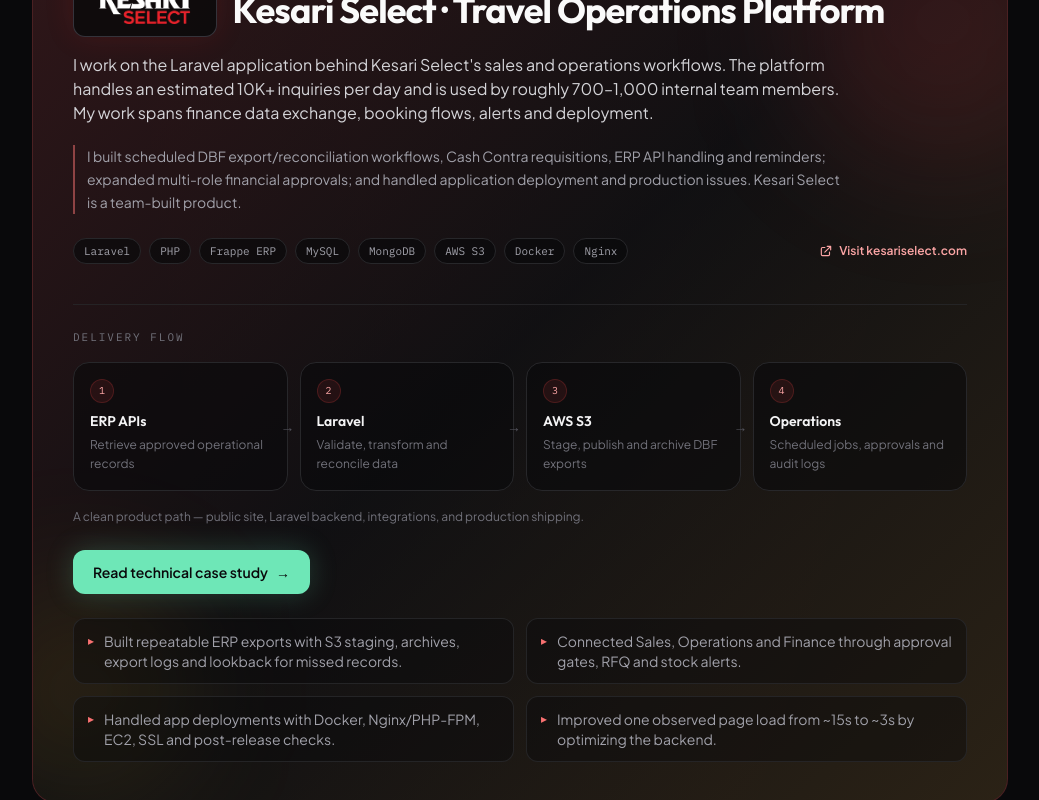
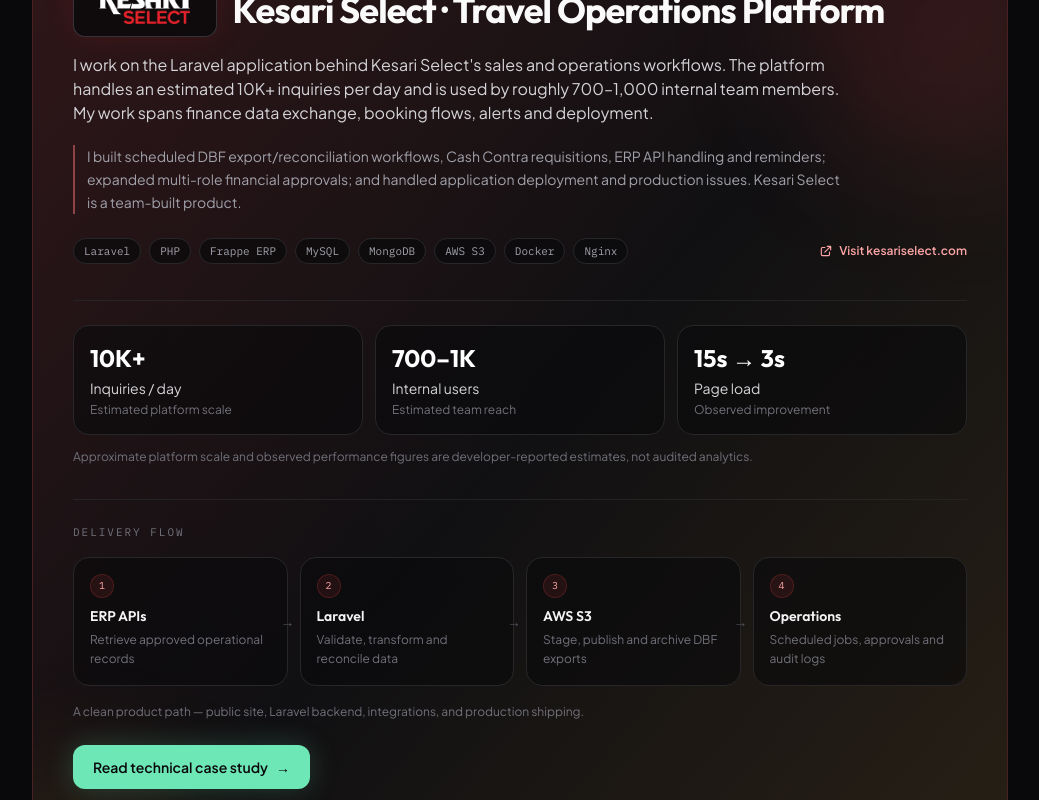
Before and after one commit to MadinBloch/Mysite, a React (Vite) app: page / in a window 1280 px wide. Shown: the part 4158-4958 px from the top of the page, without its empty margins (120-1159 px from the left). Built offline with nearby package versions, Linux system fonts and the light colour scheme.

Commit message:
Improve impact-focused copy and project metrics

```diff
--- a/src/components/Projects.jsx
+++ b/src/components/Projects.jsx
@@ -104,6 +104,21 @@ function KesariSpotlight({ project }) {
             </div>
           </div>
         </div>
+
+        {project.metrics?.length > 0 && (
+          <div className="mt-7 pt-6 border-t border-zinc-800/80">
+            <div className="grid sm:grid-cols-3 gap-3">
+              {project.metrics.map((metric) => (
+                <div key={metric.label} className="rounded-2xl border border-zinc-800 bg-zinc-950/60 p-4">
+                  <p className="font-display font-bold text-2xl text-white">{metric.value}</p>
+                  <p className="text-sm text-zinc-300 mt-1">{metric.label}</p>
+                  <p className="text-xs text-zinc-500 mt-1">{metric.note}</p>
+                </div>
+              ))}
+            </div>
+            {project.metricNote && <p className="text-xs text-zinc-500 mt-3 leading-5">{project.metricNote}</p>}
+          </div>
+        )}
 
         {project.flow?.length > 0 && (
           <div className="mt-8 pt-6 border-t border-zinc-800/80">
```
